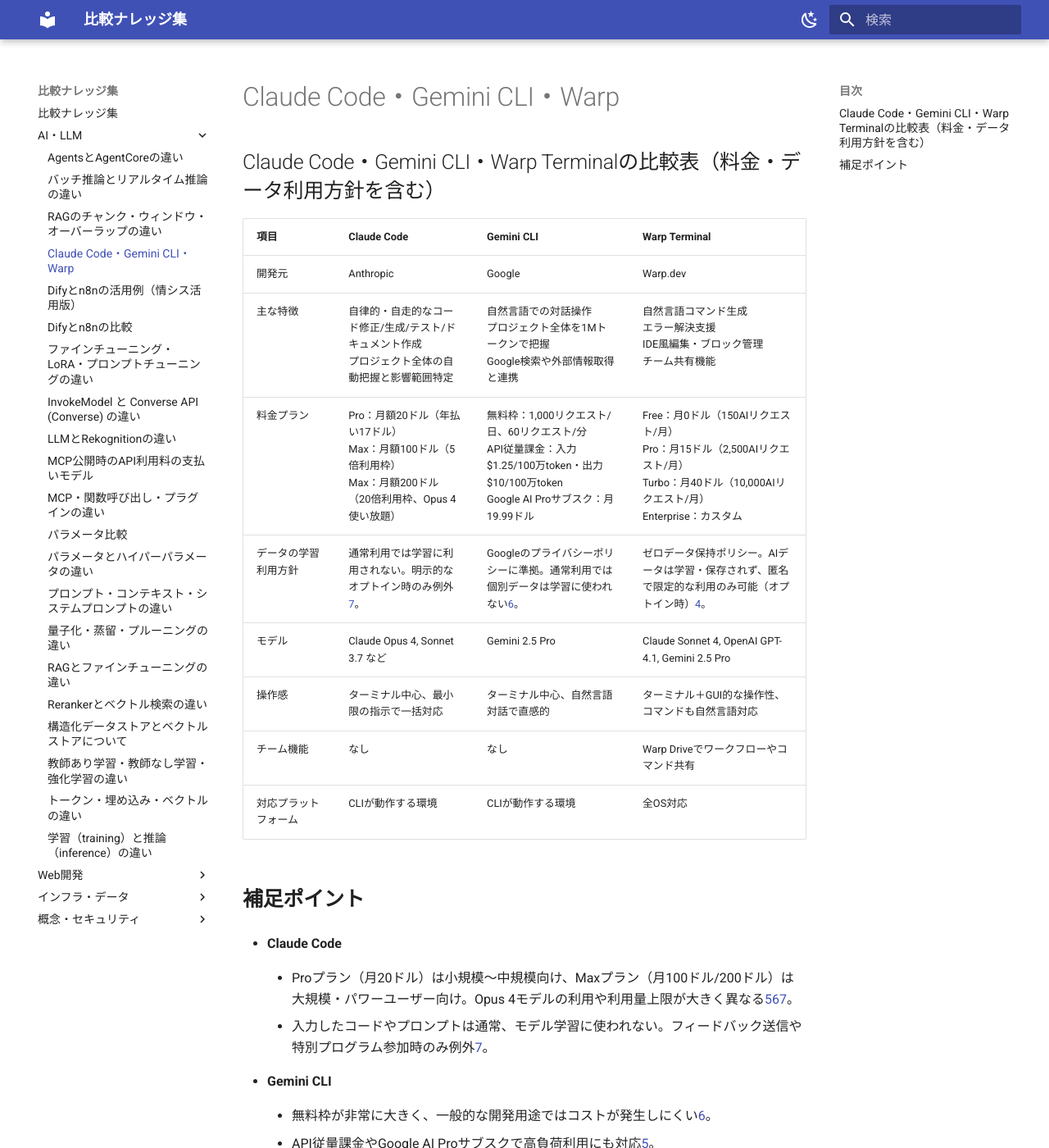
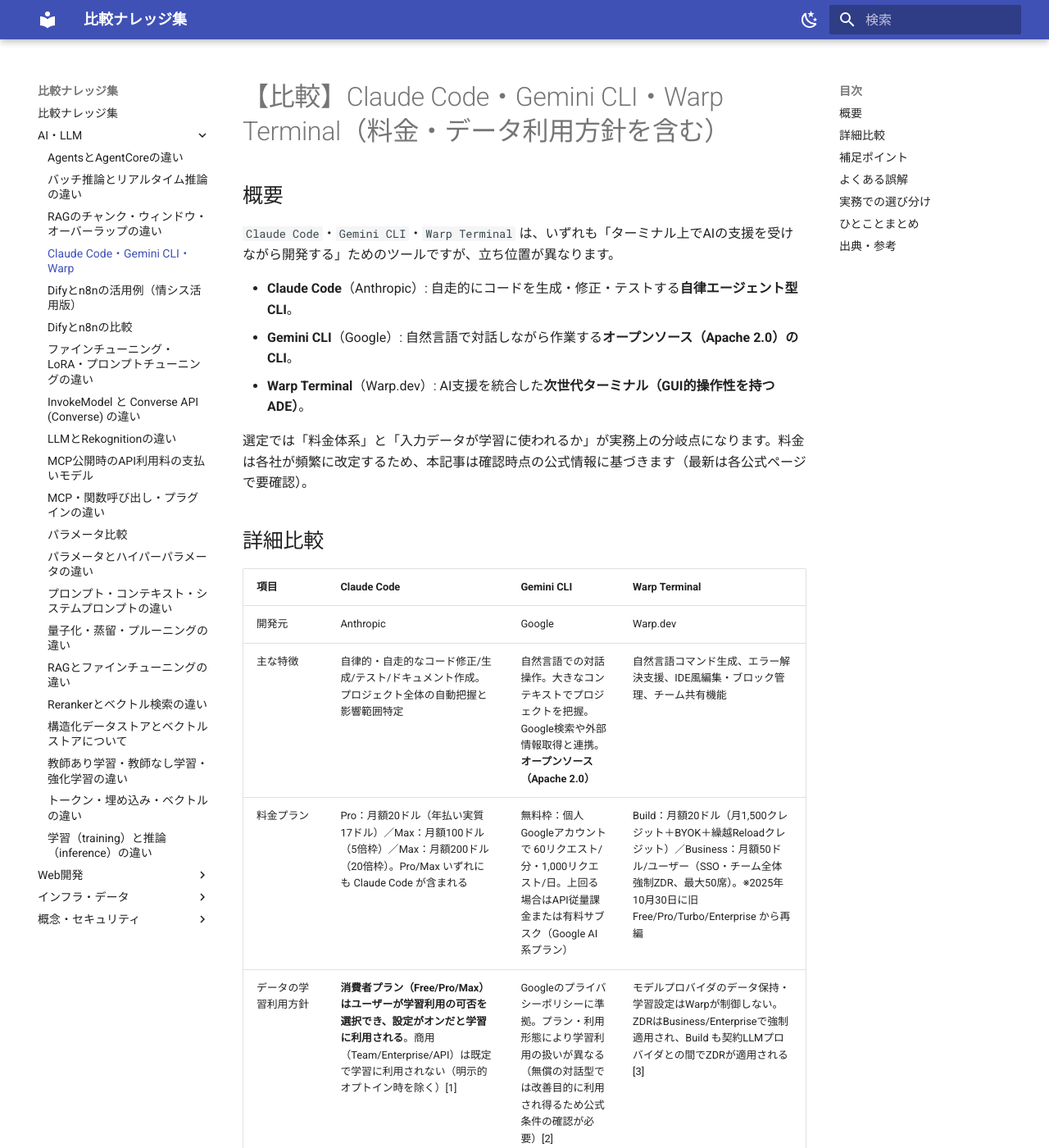
Before and after one commit to tomomira/comparisons, an MkDocs documentation site: the page built from docs/ai-llm/claude-code-gemini-cli-warp.md, in a window 1280 px wide and 1400 px high. Shown: the whole window at 82% size. Built offline with MkDocs 1.6.1 and Material for MkDocs 9.7.7, drawn with Linux system fonts in a browser that asks for light colours; some of the changed text lies outside the part shown.

Commit message:
qa(existing): 底上げ＋factcheck claude-code-gemini-cli-warp

```diff
--- a/docs/ai-llm/claude-code-gemini-cli-warp.md
+++ b/docs/ai-llm/claude-code-gemini-cli-warp.md
@@ -1,54 +1,77 @@
 ---
 title: "Claude Code・Gemini CLI・Warp"
 category: ai-llm
-tags: []
+tags: [ai-ml, tooling]
 created: "2025-06-29"
-updated: "2026-05-15"
+updated: "2026-05-18"
 freshness: stable
 ---
 
-## Claude Code・Gemini CLI・Warp Terminalの比較表（料金・データ利用方針を含む）
+# 【比較】Claude Code・Gemini CLI・Warp Terminal（料金・データ利用方針を含む）
+
+## 概要
+
+`Claude Code`・`Gemini CLI`・`Warp Terminal` は、いずれも「ターミナル上でAIの支援を受けながら開発する」ためのツールですが、立ち位置が異なります。
+
+- **Claude Code**（Anthropic）: 自走的にコードを生成・修正・テストする**自律エージェント型CLI**。
+- **Gemini CLI**（Google）: 自然言語で対話しながら作業する**オープンソース（Apache 2.0）のCLI**。
+- **Warp Terminal**（Warp.dev）: AI支援を統合した**次世代ターミナル（GUI的操作性を持つADE）**。
+
+選定では「料金体系」と「入力データが学習に使われるか」が実務上の分岐点になります。料金は各社が頻繁に改定するため、本記事は確認時点の公式情報に基づきます（最新は各公式ページで要確認）。
+
+## 詳細比較
 
 |項目|Claude Code|Gemini CLI|Warp Terminal|
 |---|---|---|---|
 |開発元|Anthropic|Google|Warp.dev|
-|主な特徴|自律的・自走的なコード修正/生成/テスト/ドキュメント作成  <br>プロジェクト全体の自動把握と影響範囲特定|自然言語での対話操作  <br>プロジェクト全体を1Mトークンで把握  <br>Google検索や外部情報取得と連携|自然言語コマンド生成  <br>エラー解決支援  <br>IDE風編集・ブロック管理  <br>チーム共有機能|
-|料金プラン|Pro：月額20ドル（年払い17ドル）  <br>Max：月額100ドル（5倍利用枠）  <br>Max：月額200ドル（20倍利用枠、Opus 4使い放題）|無料枠：1,000リクエスト/日、60リクエスト/分  <br>API従量課金：入力$1.25/100万token・出力$10/100万token  <br>Google AI Proサブスク：月19.99ドル|Free：月0ドル（150AIリクエスト/月）  <br>Pro：月15ドル（2,500AIリクエスト/月）  <br>Turbo：月40ドル（10,000AIリクエスト/月）  <br>Enterprise：カスタム|
-|データの学習利用方針|通常利用では学習に利用されない。明示的なオプトイン時のみ例外[7](https://www.anthropic.com/pricing)。|Googleのプライバシーポリシーに準拠。通常利用では個別データは学習に使われない[6](https://www.infyways.com/google-gemini-cli-review/)。|ゼロデータ保持ポリシー。AIデータは学習・保存されず、匿名で限定的な利用のみ可能（オプトイン時）[4](https://www.warp.dev/pricing)。|
-|モデル|Claude Opus 4, Sonnet 3.7 など|Gemini 2.5 Pro|Claude Sonnet 4, OpenAI GPT-4.1, Gemini 2.5 Pro|
+|主な特徴|自律的・自走的なコード修正/生成/テスト/ドキュメント作成。プロジェクト全体の自動把握と影響範囲特定|自然言語での対話操作。大きなコンテキストでプロジェクトを把握。Google検索や外部情報取得と連携。**オープンソース（Apache 2.0）**|自然言語コマンド生成、エラー解決支援、IDE風編集・ブロック管理、チーム共有機能|
+|料金プラン|Pro：月額20ドル（年払い実質17ドル）／Max：月額100ドル（5倍枠）／Max：月額200ドル（20倍枠）。Pro/Max いずれにも Claude Code が含まれる|無料枠：個人Googleアカウントで 60リクエスト/分・1,000リクエスト/日。上回る場合はAPI従量課金または有料サブスク（Google AI 系プラン）|Build：月額20ドル（月1,500クレジット＋BYOK＋繰越Reloadクレジット）／Business：月額50ドル/ユーザー（SSO・チーム全体強制ZDR、最大50席）。※2025年10月30日に旧 Free/Pro/Turbo/Enterprise から再編|
+|データの学習利用方針|**消費者プラン（Free/Pro/Max）はユーザーが学習利用の可否を選択でき、設定がオンだと学習に利用される**。商用（Team/Enterprise/API）は既定で学習に利用されない（明示的オプトイン時を除く）[1]|Googleのプライバシーポリシーに準拠。プラン・利用形態により学習利用の扱いが異なる（無償の対話型では改善目的に利用され得るため公式条件の確認が必要）[2]|モデルプロバイダのデータ保持・学習設定はWarpが制御しない。ZDRはBusiness/Enterpriseで強制適用され、Build も契約LLMプロバイダとの間でZDRが適用される[3]|
+|モデル|Opus / Sonnet / Haiku の各ファミリー（バージョンは随時更新）|Gemini 3 系モデル（大規模コンテキスト）|Claude Sonnet / OpenAI GPT / Gemini など複数（BYOKで自前キーも利用可）|
 |操作感|ターミナル中心、最小限の指示で一括対応|ターミナル中心、自然言語対話で直感的|ターミナル＋GUI的な操作性、コマンドも自然言語対応|
-|チーム機能|なし|なし|Warp Driveでワークフローやコマンド共有|
+|チーム機能|Team/Enterpriseプランで提供|なし（CLI単体）|Warp Drive＋Businessでチーム共有・ガバナンス|
 |対応プラットフォーム|CLIが動作する環境|CLIが動作する環境|全OS対応|
 
 ## **補足ポイント**
 
 - **Claude Code**
+    - Proプラン（月20ドル、年払い実質17ドル）は小規模〜中規模向け、Maxプラン（月100ドル/200ドル）は大規模・パワーユーザー向けで利用量上限が大きく異なる[1][4]。
+    - 学習利用の扱いはアカウント種別で異なる。**消費者プラン（Free/Pro/Max）は学習利用の可否を設定で選択でき、オンにすると Claude Code 経由のデータも学習に使われ得る**（保持は最大5年、オフ時は30日）。**商用（Team/Enterprise/API）は既定で学習に使われない**（Development Partner Program等への明示的オプトインを除く）[1]。
+- **Gemini CLI**
+    - オープンソース（Apache 2.0）で、個人Googleアカウントなら 60リクエスト/分・1,000リクエスト/日の無料枠で利用できる[2]。
+    - 無料枠を超える高負荷利用はAPI従量課金やGoogle AI系の有料プランで対応する。学習利用の有無は利用形態（無償対話／API／有料）で異なるため公式条件の確認が必要[2]。
+- **Warp Terminal**
+    - 2025年10月30日に料金体系を再編し、Build（月20ドル）と Business（月50ドル/ユーザー）に集約。BYOK（OpenAI/Anthropic/Google の自前APIキー利用）と、12か月有効・繰越可能なReloadクレジットが導入された[3]。
+    - Zero Data Retention（ZDR）は Business/Enterprise でチーム全体に強制適用される。ただしモデルプロバイダ側の保持・学習設定はWarpの制御外であり、各プロバイダの方針も併せて確認すべき[3]。
 
-    - Proプラン（月20ドル）は小規模〜中規模向け、Maxプラン（月100ドル/200ドル）は大規模・パワーユーザー向け。Opus 4モデルの利用や利用量上限が大きく異なる[5](https://ainow.jp/gemini-cli-vs-claude-code-2025-comparison/)[6](https://www.infyways.com/google-gemini-cli-review/)[7](https://www.anthropic.com/pricing)。
+この比較表をもとに、利用規模・データ学習方針・コスト感に合わせて選択するのが最適です。
 
-    - 入力したコードやプロンプトは通常、モデル学習に使われない。フィードバック送信や特別プログラム参加時のみ例外[7](https://www.anthropic.com/pricing)。
+## よくある誤解
 
-- **Gemini CLI**
+- **誤解1：「Claude Code は通常利用なら一切学習に使われない」** — アカウント種別で扱いが異なります。消費者プラン（Free/Pro/Max）は学習利用の可否を設定で選択でき、**オンにすると Claude Code 経由のデータも学習に利用され得ます**（保持最大5年、オフ時は30日）。一方、商用（Team/Enterprise/API）は既定で学習に使われません。「常に学習されない」は不正確です[1]。
+- **誤解2：「Warp は Free / Pro 15ドル / Turbo 40ドル / Enterprise のプラン構成」** — これは旧体系で、2025年10月30日に Build（月20ドル）／Business（月50ドル/ユーザー）へ再編されました。BYOK と Reload クレジットが追加されています[3]。
+- **誤解3：「Warp は全プランで完全なゼロデータ保持」** — ZDR がチーム全体で強制適用されるのは Business/Enterprise です。Build も契約LLMプロバイダとの間でZDRが適用されますが、モデルプロバイダ側の保持・学習設定はWarpの制御外であり「全プランで一律に何も残らない」とは言い切れません[3]。
+- **誤解4：「Gemini CLI のモデルは Gemini 2.5 Pro」** — Gemini CLI は現在 Gemini 3 系モデルを利用します（無料枠は個人Googleアカウントで 60req/分・1,000req/日のまま）[2]。
 
-    - 無料枠が非常に大きく、一般的な開発用途ではコストが発生しにくい[6](https://www.infyways.com/google-gemini-cli-review/)。
+## 実務での選び分け
 
-    - API従量課金やGoogle AI Proサブスクで高負荷利用にも対応[5](https://ainow.jp/gemini-cli-vs-claude-code-2025-comparison/)。
+- **コードを自走的に修正・テスト・ドキュメント化させたい** → **Claude Code**。最小限の指示でプロジェクト全体を把握し一括対応する用途に強い。
+- **コストを抑えて対話的に使いたい／OSSであることを重視** → **Gemini CLI**。Apache 2.0 で、個人アカウントの無料枠（60req/分・1,000req/日）が大きい。
+- **ターミナルそのものをAI化し、チームでワークフロー共有したい** → **Warp**。GUI的操作性とWarp Drive、BusinessでのSSO/ZDR/ガバナンス。
+- **入力コード・プロンプトを学習に使われたくない（機密重視）** → 商用契約の Claude Code（Team/Enterprise/API、既定で非学習）か、Warp Business/Enterprise（強制ZDR）が候補。消費者プランは学習設定をオフにする運用が必要。
+- **判断軸**: ①自走度（高→Claude Code）、②コスト/OSS（→Gemini CLI）、③ターミナル統合・チーム機能（→Warp）、④データ学習ガバナンス（→商用Claude Code / Warp Business）。
 
-    - データはGoogleのプライバシーポリシーに基づき管理され、通常は学習に利用されない[6](https://www.infyways.com/google-gemini-cli-review/)。
+## ひとことまとめ
 
-- **Warp Terminal**
+Claude Code は「自走するエージェント型CLI」、Gemini CLI は「OSS・低コストの対話型CLI」、Warp は「AI統合の次世代ターミナル」。料金とデータ学習方針は各社が頻繁に改定するため、機密性・規模・予算に応じて最新の公式条件を確認して選ぶのが要点です。
 
-    - 無料から有料（Pro/Turbo/Enterprise）まで幅広いプラン。AIリクエスト数やチーム機能で差別化[4](https://www.warp.dev/pricing)。
+## 出典・参考
 
-    - ゼロデータ保持ポリシーで、AIデータは学習・保存されない[4](https://www.warp.dev/pricing)。
-
-
-この比較表をもとに、利用規模やプライバシーポリシー、コスト感に合わせて選択するのが最適です。
-
-1. [https://apidog.com/blog/gemini-cli-google-open-source-claude-code-alternative/](https://apidog.com/blog/gemini-cli-google-open-source-claude-code-alternative/)
-2. [https://zenn.dev/mafukuda/articles/gemini-cli-usage](https://zenn.dev/mafukuda/articles/gemini-cli-usage)
-3. [https://news.ycombinator.com/item?id=44376919](https://news.ycombinator.com/item?id=44376919)
-4. [https://www.warp.dev/pricing](https://www.warp.dev/pricing)
-5. [https://ainow.jp/gemini-cli-vs-claude-code-2025-comparison/](https://ainow.jp/gemini-cli-vs-claude-code-2025-comparison/)
-6. [https://www.infyways.com/google-gemini-cli-review/](https://www.infyways.com/google-gemini-cli-review/)
-7. [https://www.anthropic.com/pricing](https://www.anthropic.com/pricing)
+- [1] [Claude Code data usage（Anthropic 公式ドキュメント）](https://code.claude.com/docs/en/data-usage)
+- [1] [Claude Plans & Pricing（Anthropic 公式）](https://claude.com/pricing)
+- [2] [google-gemini/gemini-cli（公式リポジトリ・Apache 2.0・無料枠）](https://github.com/google-gemini/gemini-cli)
+- [2] [Gemini API Rate limits（Google AI for Developers 公式）](https://ai.google.dev/gemini-api/docs/rate-limits)
+- [3] [Changes to Warp's pricing: Introducing Build（Warp 公式ブログ）](https://www.warp.dev/blog/warp-new-pricing-flexibility-byok)
+- [3] [Pricing（Warp 公式）](https://www.warp.dev/pricing)
+- [3] [Privacy: How Warp Protects Your Data and Code（Warp 公式）](https://www.warp.dev/privacy)
+- [4] [Plans, pricing, and refunds（Warp docs）](https://docs.warp.dev/support-and-community/plans-and-billing/plans-pricing-refunds/)
```
